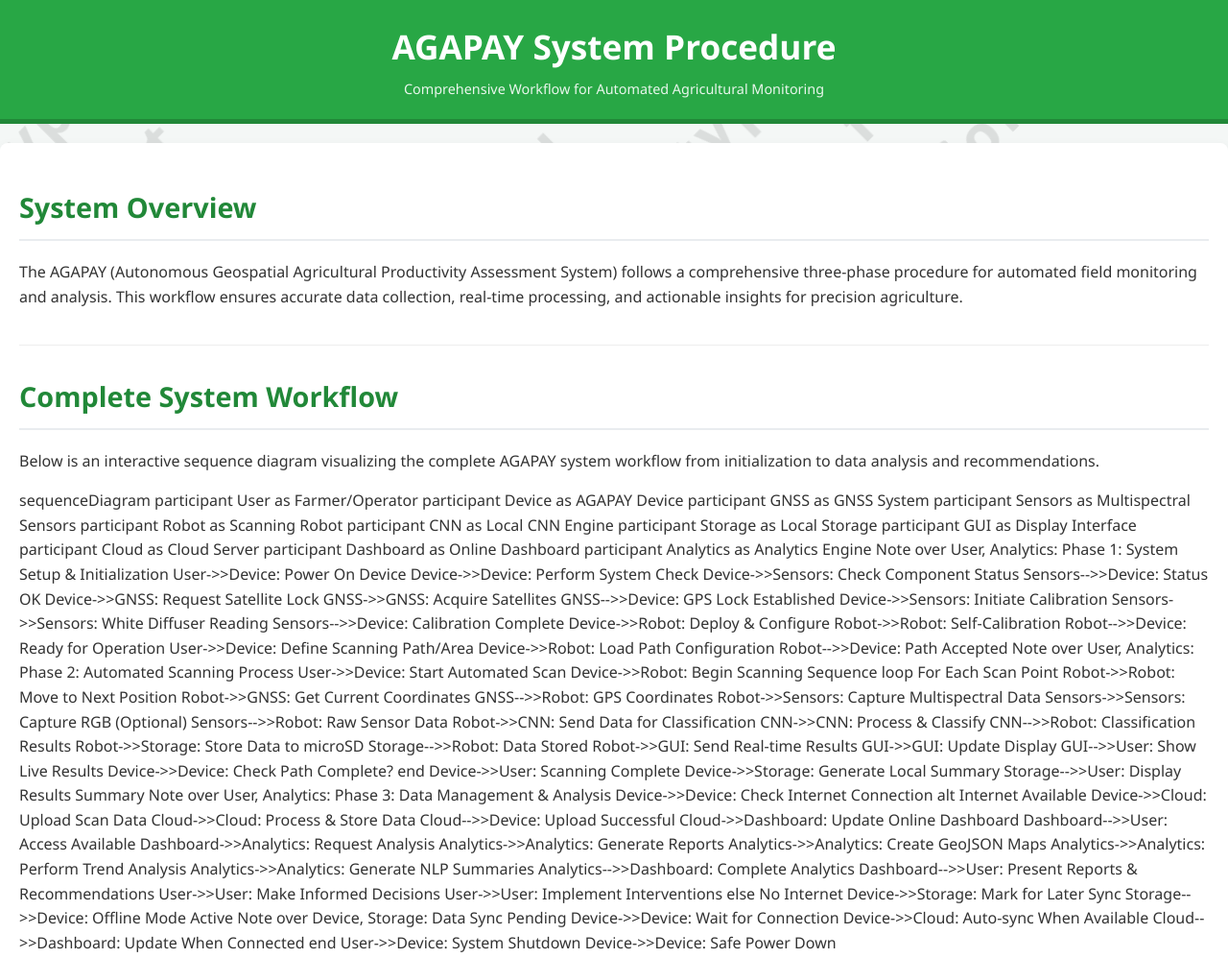
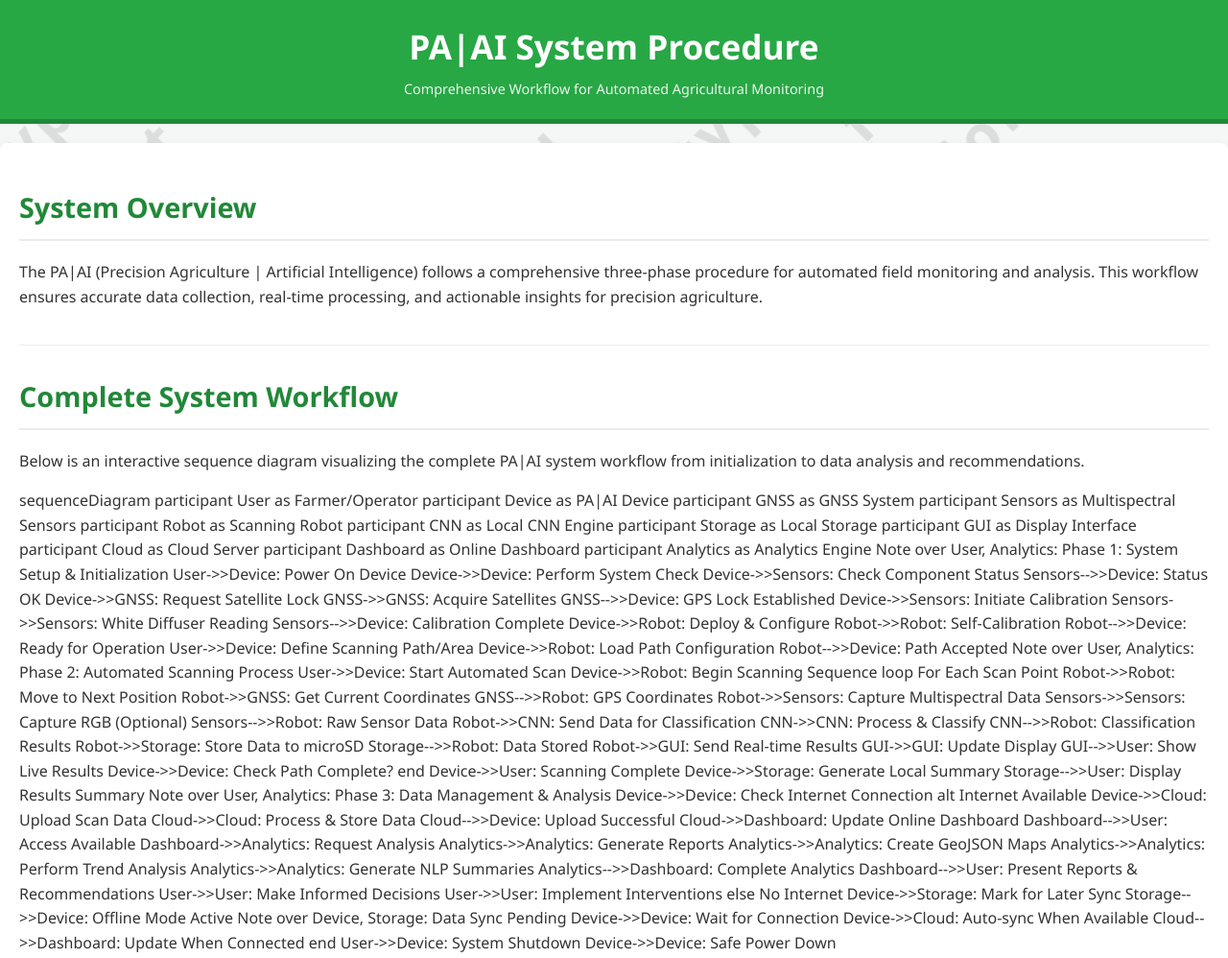
Before and after one commit to bpmiranda3099/AGAPAY, a plain HTML site: page procedure.html in a window 1280 px wide. Shown: the top 998 px of the page at 96% size. Drawn offline with Linux system fonts and the light colour scheme; a script that the page names is missing.

Commit message:
Update branding from AGAPAY to PA|AI in index.html and procedure.html

```diff
--- a/procedure.html
+++ b/procedure.html
@@ -3,14 +3,14 @@
 <head>
     <meta charset="UTF-8">
     <meta name="viewport" content="width=device-width, initial-scale=1.0">
-    <title>AGAPAY System Procedure - Workflow Process</title>
+    <title>PA|AI System Procedure - Workflow Process</title>
     <link rel="stylesheet" href="style.css">
     <script src="https://cdn.jsdelivr.net/npm/mermaid/dist/mermaid.min.js"></script>
 </head>
 <body>
     <header>
         <div class="header-content">
-            <h1>AGAPAY System Procedure</h1>
+            <h1>PA|AI System Procedure</h1>
             <p>Comprehensive Workflow for Automated Agricultural Monitoring</p>
         </div>
     </header>
@@ -19,16 +19,16 @@
 
         <section class="procedure-overview">
             <h2>System Overview</h2>
-            <p>The AGAPAY (Autonomous Geospatial Agricultural Productivity Assessment System) follows a comprehensive three-phase procedure for automated field monitoring and analysis. This workflow ensures accurate data collection, real-time processing, and actionable insights for precision agriculture.</p>
+            <p>The PA|AI (Precision Agriculture | Artificial Intelligence) follows a comprehensive three-phase procedure for automated field monitoring and analysis. This workflow ensures accurate data collection, real-time processing, and actionable insights for precision agriculture.</p>
         </section>
 
         <section class="map-section">
             <h2>Complete System Workflow</h2>
-            <p>Below is an interactive sequence diagram visualizing the complete AGAPAY system workflow from initialization to data analysis and recommendations.</p>
+            <p>Below is an interactive sequence diagram visualizing the complete PA|AI system workflow from initialization to data analysis and recommendations.</p>
             <div class="mermaid" style="position: relative; z-index: 10001;">
 sequenceDiagram
     participant User as Farmer/Operator
-    participant Device as AGAPAY Device
+    participant Device as PA|AI Device
     participant GNSS as GNSS System
     participant Sensors as Multispectral Sensors
     participant Robot as Scanning Robot
@@ -148,7 +148,7 @@ sequenceDiagram
     </main>
 
     <footer>
-        <p>&copy; 2025 AGAPAY - Rice Leaf Blast Detection Report. All rights reserved.</p>
+        <p>&copy; 2025 PA|AI - Rice Leaf Blast Detection Report. All rights reserved.</p>
     </footer>
 
     <script>
```
Also changed, not shown: index.html (+3 -3 lines).
